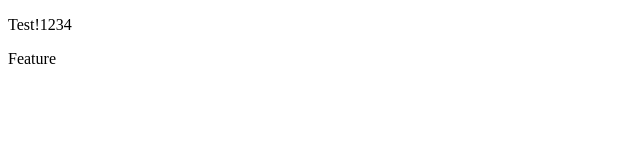
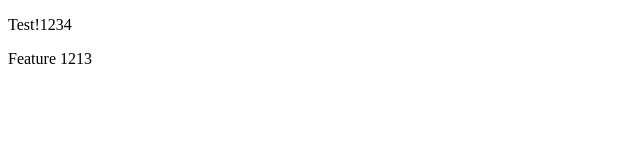
Before and after one commit to DjordjeStakic/test-project, a plain HTML site: page index.html in a window 1280 px wide. Shown: the full height of the page, 0-640 px from the left. Drawn offline with Linux system fonts and the light colour scheme.

Commit message:
update feature 1

```diff
--- a/index.html
+++ b/index.html
@@ -1,5 +1,5 @@
 <!DOCTYPE html>
 <html>
     <p>Test!1234</p>
-    <p>Feature</p>
+    <p>Feature 1213</p>
 </html>
```
